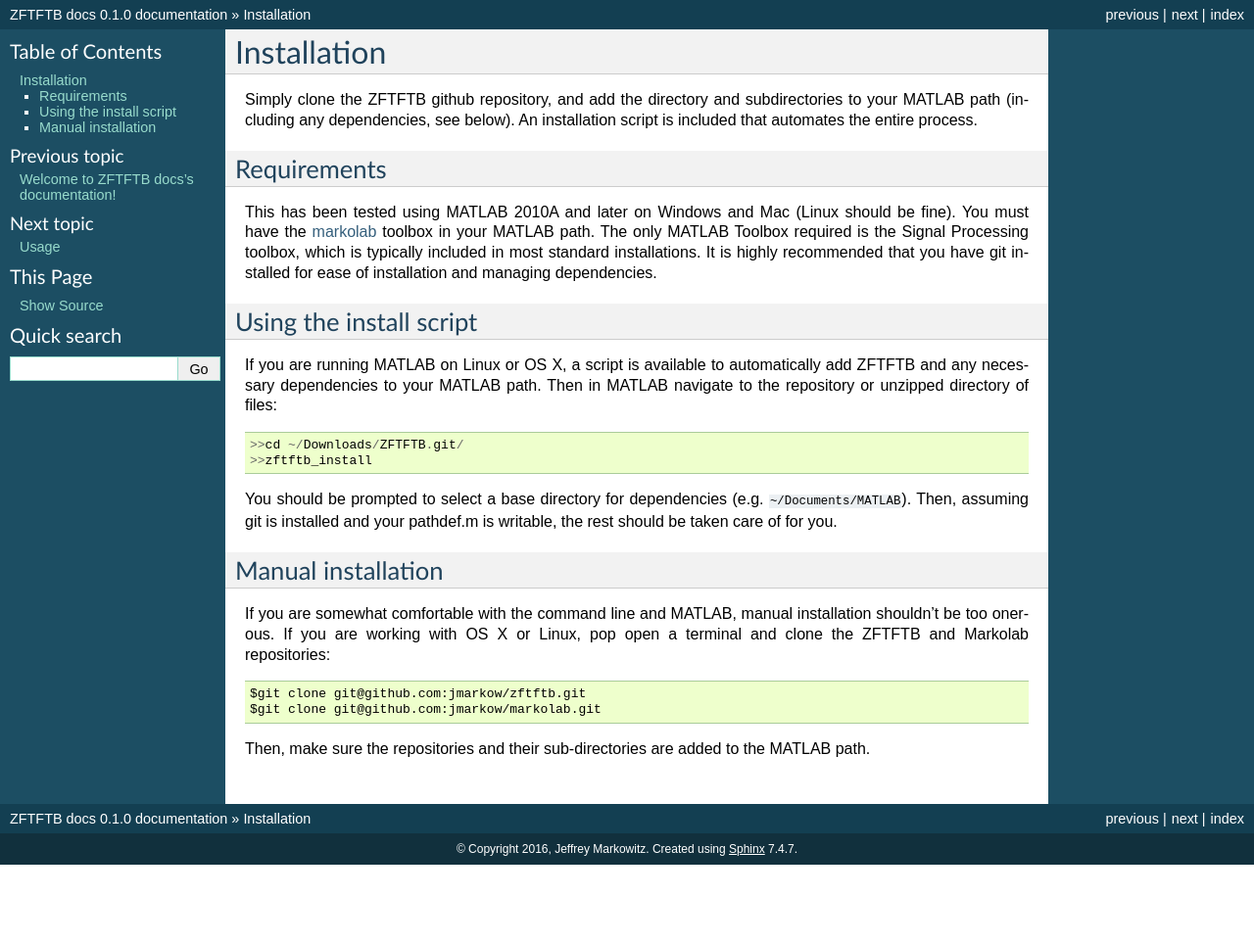
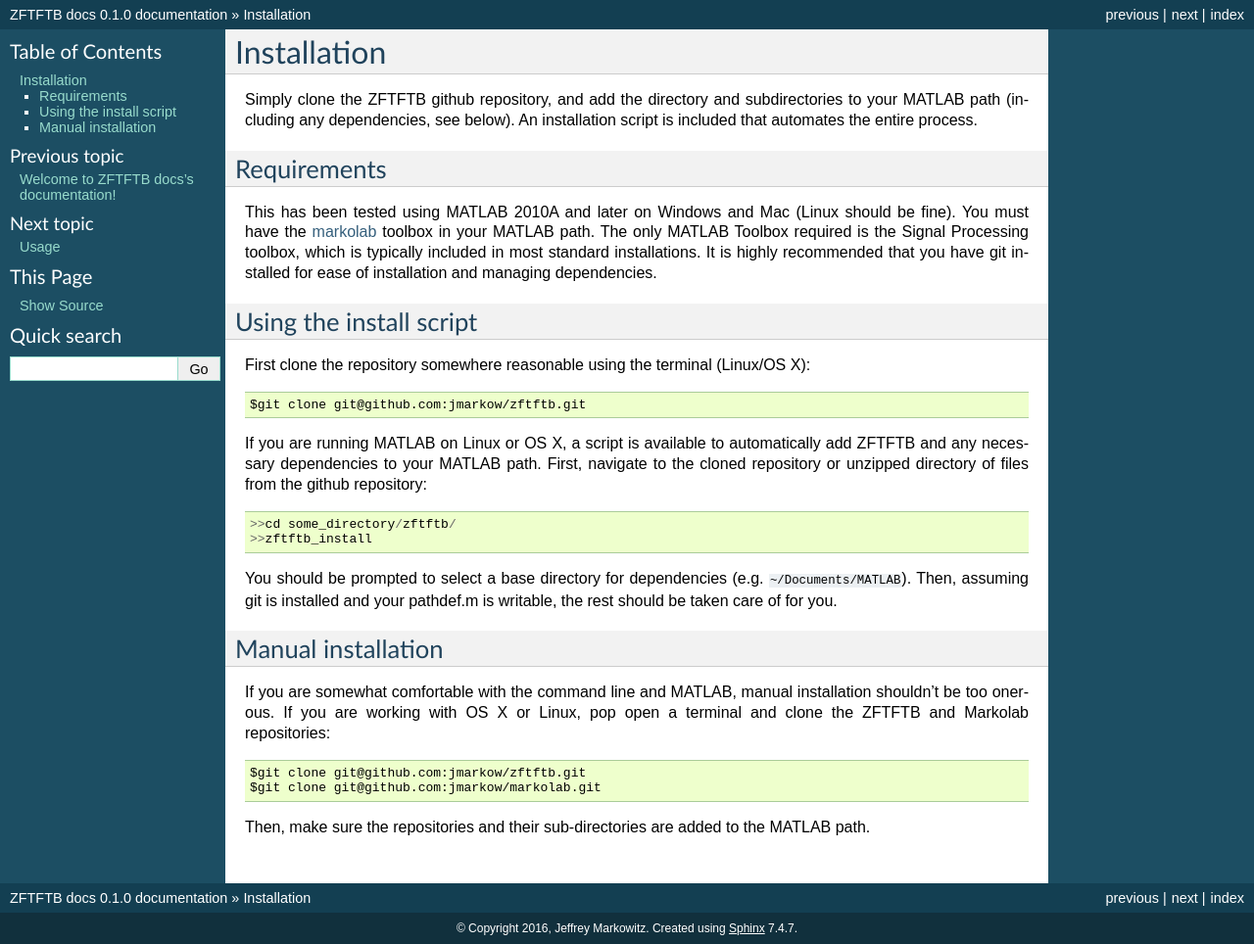
Before and after one commit to jmarkow/zftftb, a Sphinx documentation site: the page built from docs/installation.rst, in a window 1280 px wide. Shown: the whole page at 98% size. Built offline with Sphinx 7.4.7, drawn with Linux system fonts in a browser that asks for light colours; formulas are drawn with MathJax 3; before the commit the page ends 900 px from its top, so only the background shows below that.

Commit message:
Updated docs

```diff
--- a/docs/installation.rst
+++ b/docs/installation.rst
@@ -11,12 +11,16 @@
 Using the install script
 ------------------------
 
-If you are running MATLAB on Linux or OS X, a script is available to automatically add ZFTFTB and any necessary dependencies to your MATLAB path.  Then in MATLAB navigate to the repository or unzipped directory of files::
+First clone the repository somewhere reasonable using the terminal (Linux/OS X)::
 
-  >>cd ~/Downloads/ZFTFTB.git/
+	$git clone git@github.com:jmarkow/zftftb.git
+
+If you are running MATLAB on Linux or OS X, a script is available to automatically add ZFTFTB and any necessary dependencies to your MATLAB path.  First, navigate to the cloned repository or unzipped directory of files from the github repository::
+
+  >>cd some_directory/zftftb/
   >>zftftb_install
 
-You should be prompted to select a base directory for dependencies (e.g. :code:`~/Documents/MATLAB`).  Then, assuming git is installed and your pathdef.m is writable, the rest should be taken care of for you.
+You should be prompted to select a base directory for dependencies (e.g. ``~/Documents/MATLAB``).  Then, assuming git is installed and your pathdef.m is writable, the rest should be taken care of for you.
 
 Manual installation
 -------------------
```
